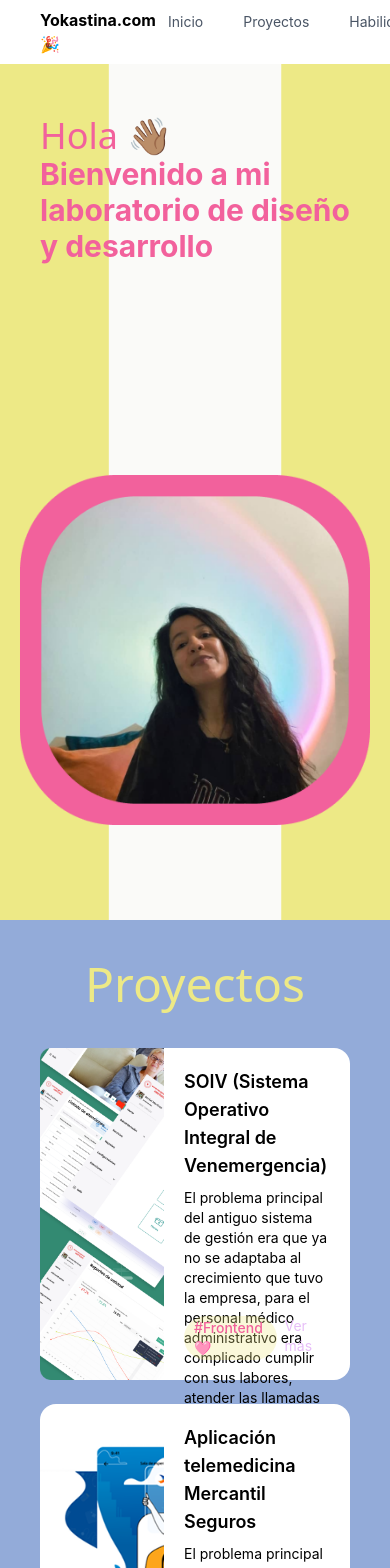
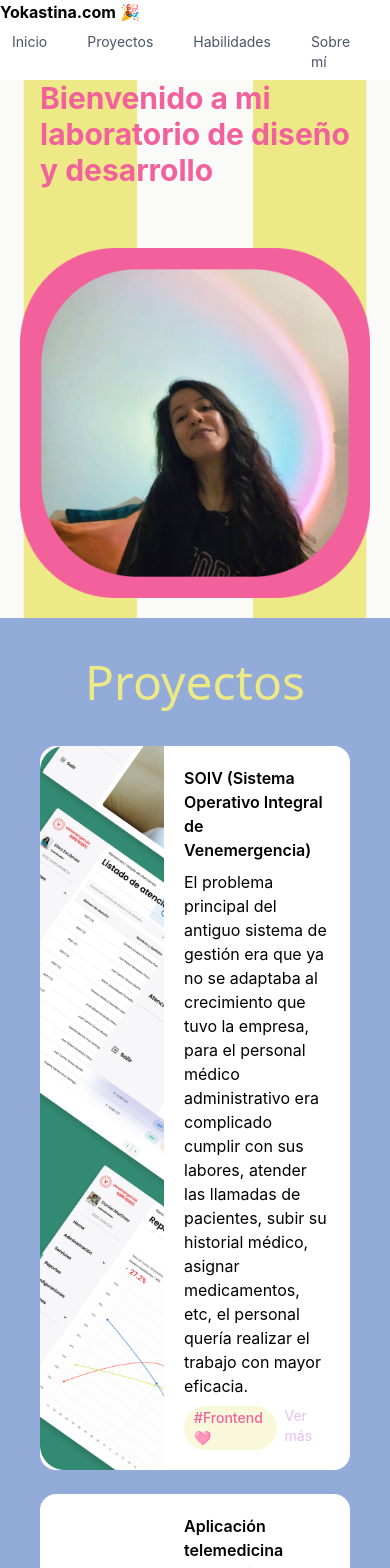
Before and after one commit to Yokaleis/Yokastina-Web-Site, a React (Vite) app: page / in a window 390 px wide. Shown: the top 1568 px of the page. Built offline with nearby package versions, Linux system fonts and the light colour scheme; a web font is replaced by a local one.

Commit message:
refactor: correcciones en el menu responsive, altura de las secciones y tarjetas

```diff
--- a/src/mockups/proyects.js
+++ b/src/mockups/proyects.js
@@ -8,7 +8,7 @@ export const projects =[
         id: 1,
         image: imgCover,
         title: "SOIV (Sistema Operativo Integral de Venemergencia)",
-        description: "El problema principal del antiguo sistema de gestión era que ya no se adaptaba al crecimiento que tuvo la empresa, para el personal médico administrativo era complicado cumplir con sus labores, atender las llamadas de pacientes, subir su historial médico, asignar medicamentos, etc, el personal quería realizar el trabajo con mayor eficacia, además como mencioné anteriormente, se estaban evaluando la integración de otros servicios que beneficiaban no sólo a los pacientes, si no a la empresa. Algunos puntos débiles experimentados por los usuarios: • Lentitud del sistema. • Desorganización. • Obsolescencia. Debido a esto era fundamental una renovación y la integración de nuevas características que favorecieran a los usuarios.",
+        description: "El problema principal del antiguo sistema de gestión era que ya no se adaptaba al crecimiento que tuvo la empresa, para el personal médico administrativo era complicado cumplir con sus labores, atender las llamadas de pacientes, subir su historial médico, asignar medicamentos, etc, el personal quería realizar el trabajo con mayor eficacia.",
         category: "#Frontend🩷",
         link: "",
     },
@@ -16,7 +16,7 @@ export const projects =[
         id: 2,
         image: imgCoverMS,
         title: "Aplicación telemedicina Mercantil Seguros",
-        description: "El problema principal del antiguo sistema de gestión era que ya no se adaptaba al crecimiento que tuvo la empresa, para el personal médico administrativo era complicado cumplir con sus labores, atender las llamadas de pacientes, subir su historial médico, asignar medicamentos, etc, el personal quería realizar el trabajo con mayor eficacia, además como mencioné anteriormente, se estaban evaluando la integración de otros servicios que beneficiaban no sólo a los pacientes, si no a la empresa. Algunos puntos débiles experimentados por los usuarios: • Lentitud del sistema. • Desorganización. • Obsolescencia. Debido a esto era fundamental una renovación y la integración de nuevas características que favorecieran a los usuarios.",
+        description: "El problema principal del antiguo sistema de gestión era que ya no se adaptaba al crecimiento que tuvo la empresa, para el personal médico administrativo era complicado cumplir con sus labores, atender las llamadas de pacientes, subir su historial médico, asignar medicamentos, etc, el personal quería realizar el trabajo con mayor eficacia.",
         category: "#UXUI🎉",
         link: "",
     },
@@ -24,7 +24,7 @@ export const projects =[
         id: 3,
         image: imgCover,
         title: "SOIV",
-        description: "El problema principal del antiguo sistema de gestión era que ya no se adaptaba al crecimiento que tuvo la empresa, para el personal médico administrativo era complicado cumplir con sus labores, atender las llamadas de pacientes, subir su historial médico, asignar medicamentos, etc, el personal quería realizar el trabajo con mayor eficacia, además como mencioné anteriormente, se estaban evaluando la integración de otros servicios que beneficiaban no sólo a los pacientes, si no a la empresa. Algunos puntos débiles experimentados por los usuarios: • Lentitud del sistema. • Desorganización. • Obsolescencia. Debido a esto era fundamental una renovación y la integración de nuevas características que favorecieran a los usuarios.",
+        description: "El problema principal del antiguo sistema de gestión era que ya no se adaptaba al crecimiento que tuvo la empresa, para el personal médico administrativo era complicado cumplir con sus labores, atender las llamadas de pacientes, subir su historial médico, asignar medicamentos, etc, el personal quería realizar el trabajo con mayor eficacia.",
         category: "#CasoDeEstudio🔍",
         link: "",
     },
@@ -36,4 +36,5 @@ export const projects =[
         category: "#Frontend🩷",
         link: "https://sitio-web-de-recetas.vercel.app/"
     },
+
 ]
--- a/src/pages/Home.jsx
+++ b/src/pages/Home.jsx
@@ -31,7 +31,7 @@ export function Home() {
       </p>
     </div> */}
 
-    <div className="bg-azulcielito p-10 h-230" id="proyectos">
+    <div className="bg-azulcielito p-10" id="proyectos">
       <h2 className="text-amarillobanana font-bold text-5xl cherry-bomb-one-regular text-center mb-10">Proyectos</h2>
       <div className="grid lg:grid-cols-2 md:grid-cols-1 gap-6 justify-center">
         {projects.map((project) => (
@@ -51,7 +51,7 @@ export function Home() {
         <GitIcon/>
       </div>
     </div>
-    <div className="bg-rosachicle p-10 h-230" id="sobremi">
+    <div className="bg-rosachicle p-10" id="sobremi">
       <h2 className="text-amarillobanana font-bold text-5xl cherry-bomb-one-regular text-center mb-10">Sobre mí</h2>
       <div className="grid lg:grid-cols-2 md:grid-cols-1 gap-4">
         <section className="p-20 ">
--- a/src/pages/components/Card.jsx
+++ b/src/pages/components/Card.jsx
@@ -17,13 +17,13 @@ export function Categoria({status, text}) {
 /*TODO: mapear*/
 export function Card({id, title, image, description, category, link}) {
   return (
-    <div id={id} className='grid grid-cols-[40%_60%] bg-white rounded-2xl'>
+    <div id={id} className='grid grid-cols-[40%_60%] bg-white rounded-2xl h-100%'>
       <div className='rounded-tl-sm rounded-bl-sm' style={{backgroundImage: `url(${image})`, backgroundSize: `cover`}} >
       </div>
       <div className='grid gap-2 p-5'>
-        <section className='h-60'>
-          <h4 className='font-semibold text-lg mb-2'>{title}</h4>
-        <p className='text-sm'>{description}</p>
+        <section className='lg:h-60 md:h-auto'>
+          <h4 className='font-semibold lg:text-lg md:text-sm mb-2'>{title}</h4>
+        <p className='lg:text-sm text-base md:text-xs'>{description}</p>
         </section>
       <div className='flex justify-between h-auto'>
         <Categoria status="frontend" text={category}/>
--- a/src/pages/components/Contacto.jsx
+++ b/src/pages/components/Contacto.jsx
@@ -32,7 +32,7 @@ export function Contacto() {
 
 
   return (
-    <div className="lg:p-30 sm:p-5 h-230" style={{ backgroundImage: `url(${bgContact})` }} id="contacto">
+    <div className="lg:p-30 sm:p-5" style={{ backgroundImage: `url(${bgContact})` }} id="contacto">
       <section className="bg-azulcielito p-20 lg:w-130 md:w-100 grid rounded-2xl m-auto">
         <h2 className="text-amarillobanana font-bold lg:text-5xl md:text-3xl cherry-bomb-one-regular text-center mb-10">Contacto</h2>
         <form ref={form} onSubmit={sendEmail}>
--- a/src/pages/components/Header.jsx
+++ b/src/pages/components/Header.jsx
@@ -8,7 +8,7 @@ import yoHeroLarge1200 from '../components/assets/yoHeroLarge1200.png'
 export function Header() {
   return (
 
-    <div className="grid lg:grid-cols-2 md:grid-cols-1 items-center h-230 bg-cover bg-center" style={{ backgroundImage: `url(${bgHero})` }} id="inicio">
+    <div className="grid lg:grid-cols-2 md:grid-cols-1 items-center bg-cover bg-center" style={{ backgroundImage: `url(${bgHero})` }} id="inicio">
       <div className="m-10 lg:p-15 sm:p-5">
         <span className="text-4xl sm:text-5xl md:text-7xl lg:text-8xl cherry-bomb-one-regular text-rosachicle">Hola 👋🏽</span>
         <h1 className="text-3xl sm:text-4xl md:text-6xl lg:text-7xl font-bold text-rosachicle">Bienvenido a mi laboratorio de diseño y desarrollo</h1>
--- a/src/pages/components/Menu.jsx
+++ b/src/pages/components/Menu.jsx
@@ -5,11 +5,11 @@ export function Menu() {
   return (
     <>
       <nav className="fixed top-0 left-0 w-full z-50 bg-white after:pointer-events-none after:absolute after:inset-x-0 after:bottom-0 after:h-px after:bg-white/10">
-        <div className="grid grid-cols-[40%_60%] items-center h-16">
-          <div className="ml-10">
+        <div className="grid lg:grid-cols-[40%_60%] md:grid-cols-2 items-center lg:h-16 sm:h-20">
+          <div className="lg:ml-10 sm:text-center">
             <span className="font-bold">Yokastina.com 🎉</span>
           </div>
-          <div className="flex space-x-4">
+          <div className="flex space-x-4 sm:justify-center">
             {/* <!-- Current: "bg-gray-950/50 text-white", Default: "text-gray-300 hover:bg-white/5 hover:text-white" --> */}
             <a href="#" className="px-3 py-2 text-sm">
               <ScrollLink to="inicio" spy={true}
```
